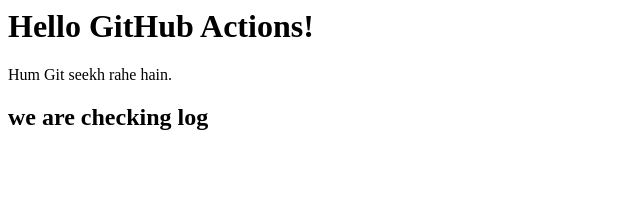
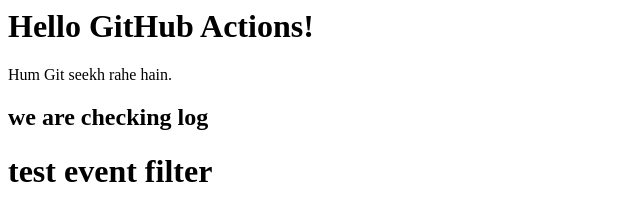
Before and after one commit to avhi17jmp/github-actions-learning, a plain HTML site: page index.html in a window 1280 px wide. Shown: the whole page, without its empty margins (0-640 px from the left). Drawn offline with Linux system fonts and the light colour scheme.

Commit message:
index.html modifies

```diff
--- a/index.html
+++ b/index.html
@@ -1,3 +1,4 @@
 <h1>Hello GitHub Actions!</h1>
 <p>Hum Git seekh rahe hain.</p>
 <h2> we are checking log </h2>
+<h1>test event filter</h1>
```
